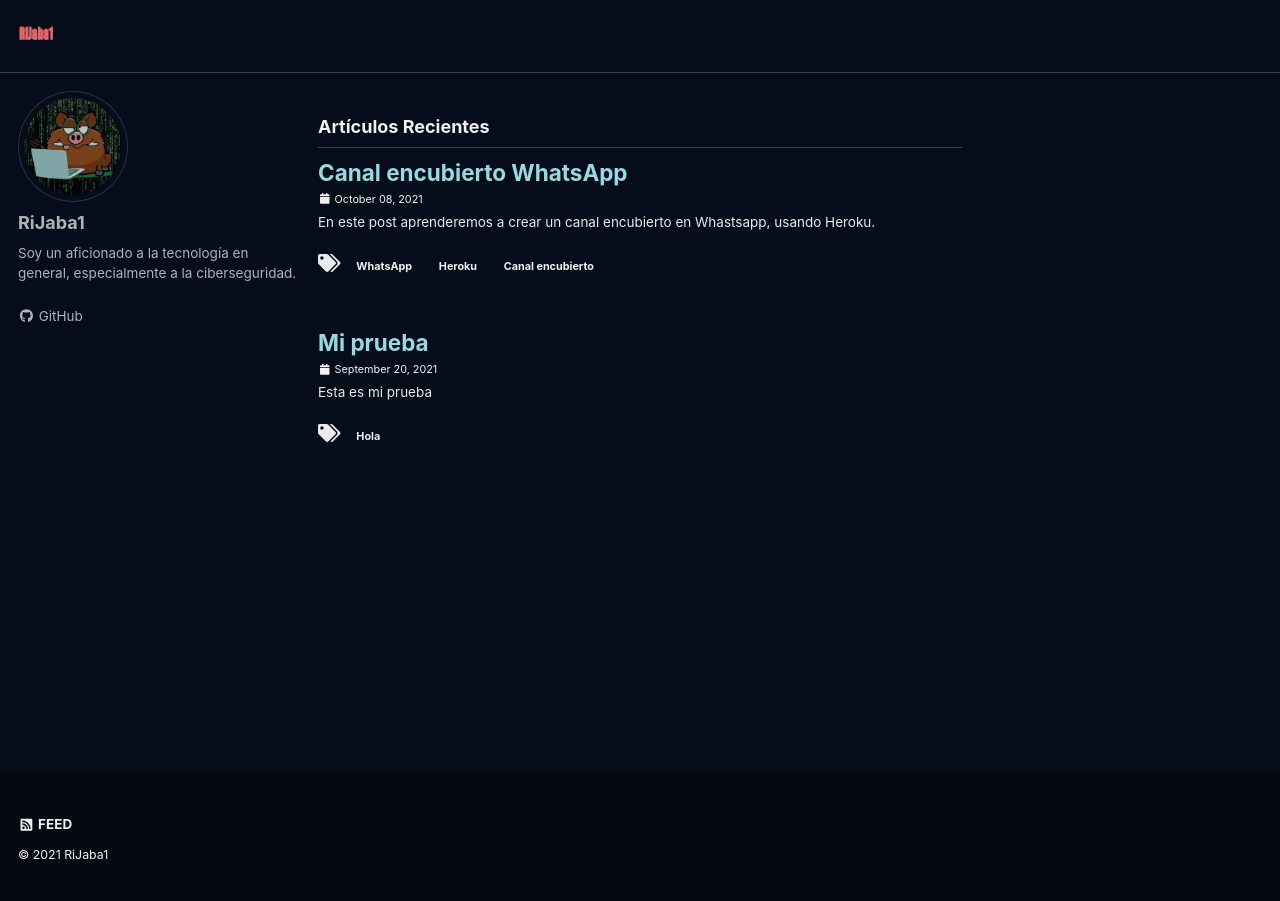
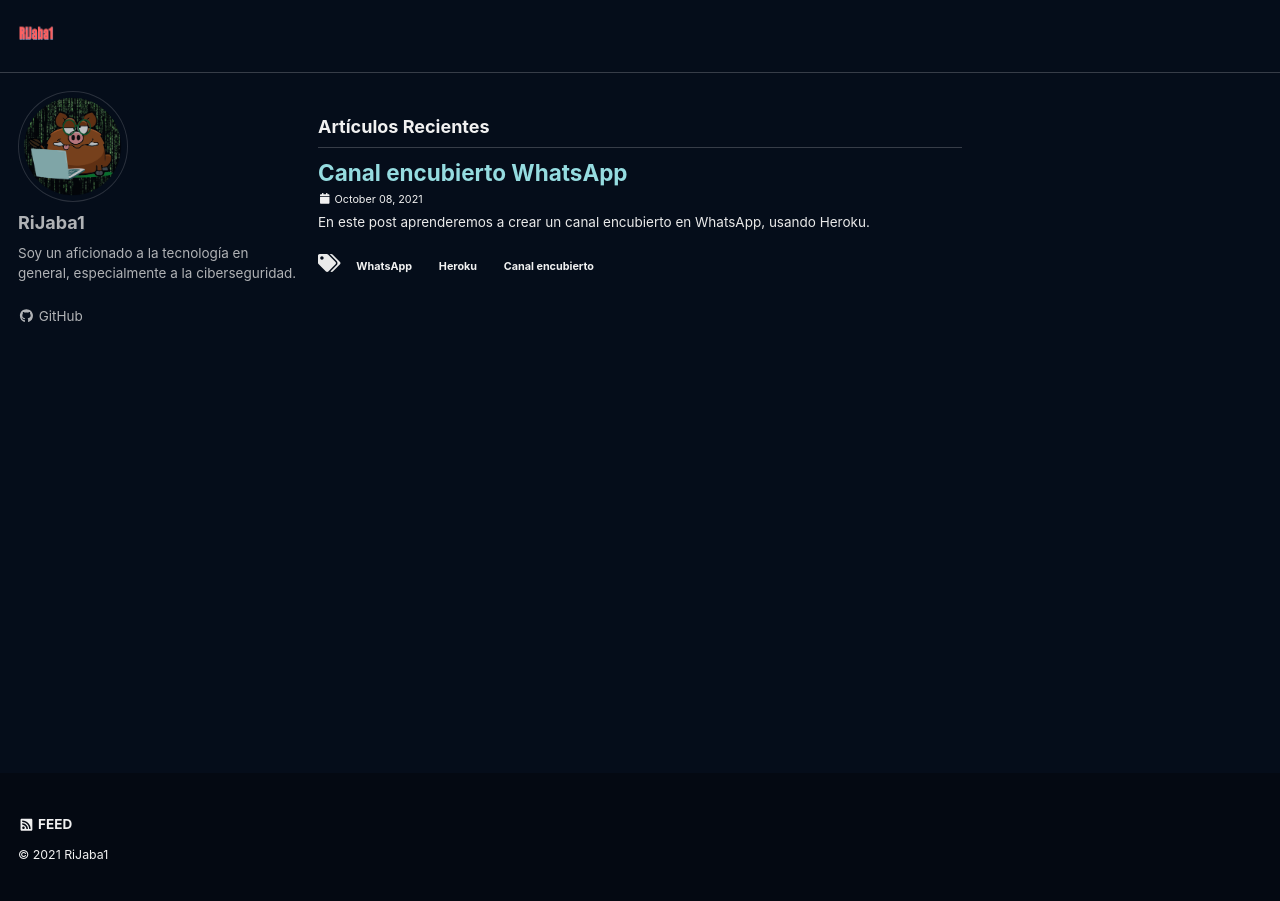
Before and after one commit to RiJaba1/rijaba1.github.io, a Jekyll site: the page built from index.html, in a window 1280 px wide. Built offline with Jekyll 4.4.1, drawn with Linux system fonts in a browser that asks for light colours; cached includes are drawn as plain includes; a script that is not in the unit is left out; the list of posts is cut into pages by our own code.

Commit message:
version6.0

```diff
--- a/_posts/2021-09-32-prueba.md
+++ /dev/null
@@ -1,11 +0,0 @@
----
-layout: single
-title: Mi prueba
-excerpt: "Esta es mi prueba"
-date: 2021-09-20
-classes: wide
-tags:
-  - Hola
----
-
-Hola
--- a/_posts/2021-10-08-canal-encubierto-whatsapp.md
+++ b/_posts/2021-10-08-canal-encubierto-whatsapp.md
@@ -1,13 +1,16 @@
 ---
 layout: single
 title: Canal encubierto WhatsApp
-excerpt: En este post aprenderemos a crear un canal encubierto en Whastsapp, usando Heroku.
+excerpt: En este post aprenderemos a crear un canal encubierto en WhatsApp, usando Heroku.
 date: 2021-10-08
 classes: wide
 tags:
   - WhatsApp
   - Heroku
   - Canal encubierto
+categories:
+  - Tutoriales
+  - WhatsApp
 ---
 
 En el siguiente artículo os mostraré la manera de mantener una conversaciñón privado entre dos personas sin que quede ningún tipo de registro en WhatsApp.
```
